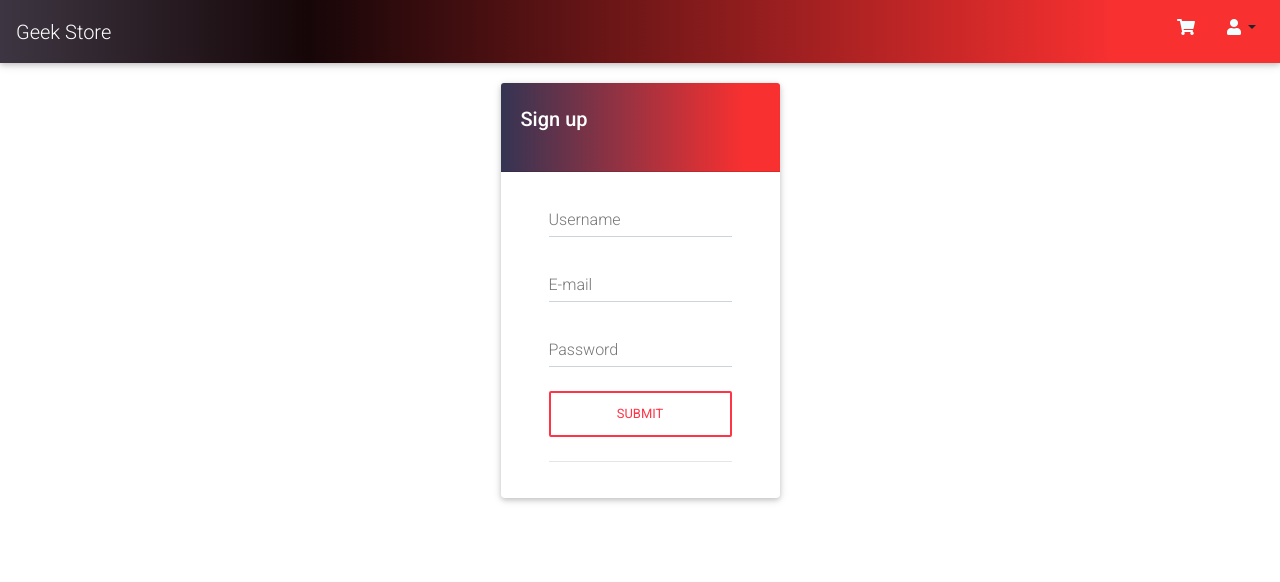
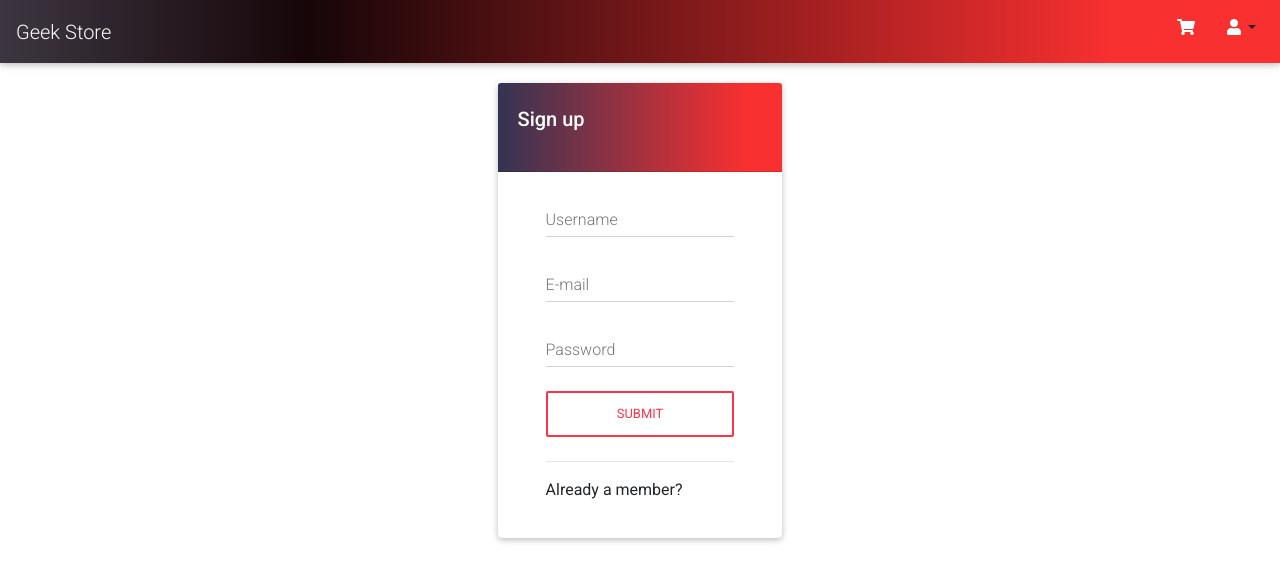
Before and after one commit to Robinkariuki/e-commerce-frontend, a React (Create React App) app: page /signup in a window 1280 px wide. Shown: the top 582 px of the page. Built offline with nearby package versions, Linux system fonts and the light colour scheme; no server answers.

Commit message:
made changes

```diff
--- a/src/users/components/Auth/login.js
+++ b/src/users/components/Auth/login.js
@@ -1,6 +1,7 @@
 import React,{useState,useContext} from 'react';
 import './login.css';
 import {useHistory} from 'react-router-dom';
+import {NavLink} from 'react-router-dom';
 import userContext from '../../context/user-context';
 import ErrorNotice from '../../errorNotice';
 import Axios from "axios";
@@ -70,8 +71,9 @@ console.log(error)
 
 
       <p>Not a member?
-
-        <a href="" >Signup</a>
+      <NavLink to="/signup">
+        <span> Signup</span>
+        </NavLink>
       </p>
 
 
--- a/src/users/components/Auth/signUp.js
+++ b/src/users/components/Auth/signUp.js
@@ -4,6 +4,7 @@ import {useHistory} from 'react-router-dom';
 import userContext from '../../context/user-context';
 import ErrorNotice from '../../errorNotice';
 import Axios from "axios";
+import {NavLink} from 'react-router-dom';
 const SignUp =()=>{
 
     const [email, setEmail] = useState();
@@ -81,7 +82,11 @@ return(
             <button className="btn btn-outline-danger btn-rounded btn-block my-4 waves-effect z-depth-0" type="submit" >Submit</button>
 
             <hr></hr>
-
+            <p>Already a member?
+      <NavLink to="/login">
+        <span> Sign in</span>
+        </NavLink>
+      </p>
 
 
 
```
